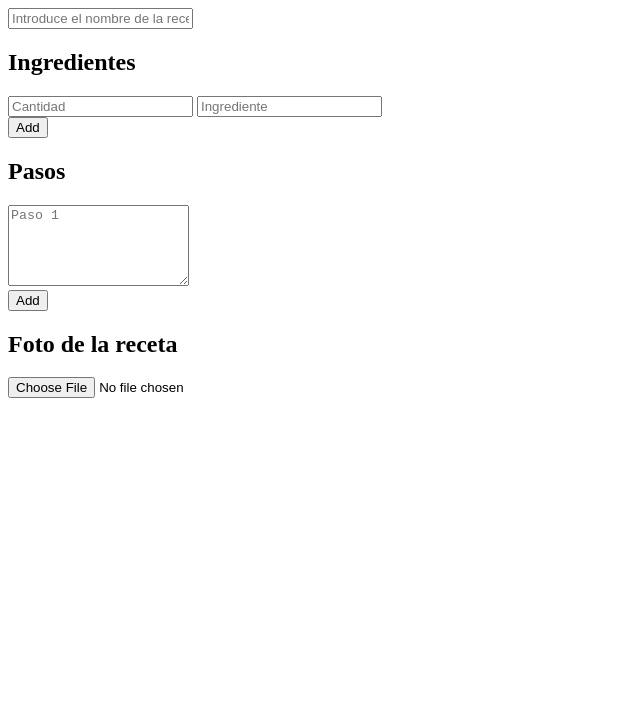
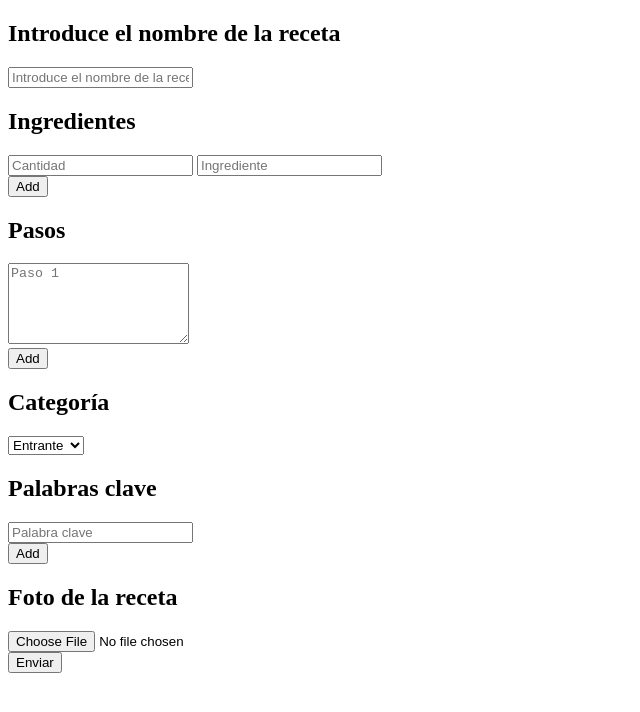
Before and after one commit to south-power/creacionRecetas, a plain HTML site: page index.html in a window 1280 px wide. Shown: the whole page, without its empty margins (0-640 px from the left). Drawn offline with nearby package versions, Linux system fonts and the light colour scheme.

Commit message:
formulario completo

```diff
--- a/index.html
+++ b/index.html
@@ -13,8 +13,9 @@
 </head>
 <body>
 
-  <form method="POST" enctype="multipart/form-data">
+  <form action="/recipes/add" method="POST" enctype="multipart/form-data">
     <div class="recipe-name">
+      <h2 for="name">Introduce el nombre de la receta</h2>
       <input name="name" placeholder="Introduce el nombre de la receta">
     </div>
     <div id="ingredients">
@@ -32,10 +33,28 @@
       </div>
       <button id="addStep">Add</button>
     </div>
-    <div class="photo">
+    <div id="category">
+      <h2>Categoría</h2>
+      <select name="category">
+        <option>Entrante</option>
+        <option>Primero</option>
+        <option>Segundo</option>
+        <option>Postre</option>
+        <option>Bebida</option>
+      </select>
+    </div>
+    <div id="keywords">
+        <h2>Palabras clave</h2>
+        <div id="keyword">
+          <input id="keyword0" type="text" placeholder="Palabra clave">
+        </div>
+        <button id="addKeyword">Add</button>
+    </div>
+    <div id="photo">
       <h2>Foto de la receta</h2>
        <input type="file" name="photo">
     </div>
+    <button type="submit">Enviar</button>
   </form>
 </body>
 </html>
--- a/script.js
+++ b/script.js
@@ -1,12 +1,14 @@
 window.onload = function(){
 
-  let counterStep=1;
-  let counterIngredient=1;
+  let counterStep = 1;
+  let counterIngredient = 1;
+  let counterKeyword = 1;
 
   $('#addIngredient').click(function(ev) {
     ev.preventDefault();
     if (($(`#quantity${counterIngredient-1}`).val()!="") &&
         ($(`#ingredient${counterIngredient-1}`).val()!="")){
+      console.log($(`#quantity${counterIngredient-1}`).parent().val());
       $(this).before(`<div class="ingredient">
                       <input class="quantity${counterIngredient}" type="text" placeholder="Cantidad">
                       <input class="ingredient${counterIngredient}" type="text" placeholder="Ingrediente">
@@ -22,4 +24,13 @@ window.onload = function(){
                       </div>`);
     }
   });
+
+  $('#addKeyword').click(function(ev) {
+    ev.preventDefault();
+    if ($(`#keyword${counterKeyword-1}`).val() !=""){
+      $(this).before(`<div class='step'>
+                        <input id="step${counterKeyword}" placeholder="Palabra Clave">
+                      </div>`);
+    }
+  });
 }
```
